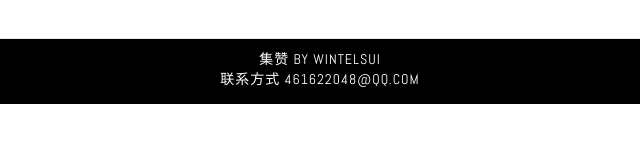
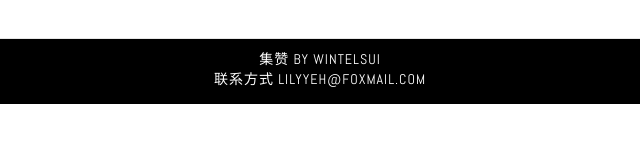
Before and after one commit to wintelsui-zz/wintelsui.github.io, a plain HTML site: page pages/WTGLilysFriends/index.html in a window 1280 px wide. Shown: the part 1398-1540 px from the top of the page, 320-960 px from the left. Drawn offline with Linux system fonts and the light colour scheme.

Commit message:
change contact
change contact

```diff
--- a/pages/WTGLilysFriends/index.html
+++ b/pages/WTGLilysFriends/index.html
@@ -66,7 +66,7 @@ Released   : 20120617
 
 </div>
 <div id="footer">
-	<p style="position:relative;left:0px;top:0px;height:200px;padding-top:9px">集赞 By Wintelsui <br/> 联系方式&nbsp;<a href="mailto:461622048@qq.com?subject=集赞反馈&body=集赞反馈">461622048@qq.com</a>
+	<p style="position:relative;left:0px;top:0px;height:200px;padding-top:9px">集赞 By Wintelsui <br/> 联系方式&nbsp;<a href="mailto:lilyyeh@foxmail.com?subject=集赞反馈&body=集赞反馈">lilyyeh@foxmail.com</a>
 </p>
 </div>
 <!-- end #footer -->
```
